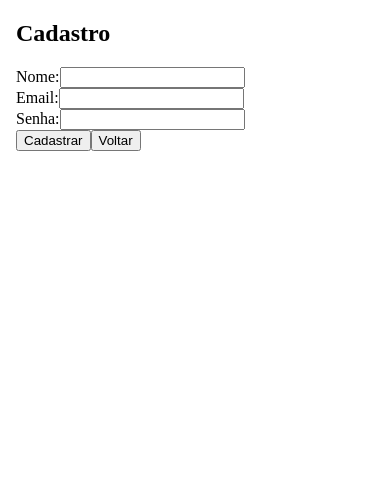
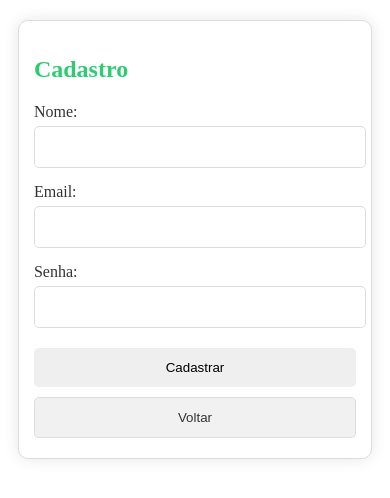
Before and after one commit to brunongomes/frontend-chat-system, an Angular app: page /register in a window 390 px wide. Shown: the top 498 px of the page. Built offline with nearby package versions, Linux system fonts and the light colour scheme.

Commit message:
refactor: improve styling

```diff
--- a/src/app/components/login/login.component.css
+++ b/src/app/components/login/login.component.css
@@ -3,14 +3,86 @@
   margin: 50px auto;
   padding: 20px;
   border: 1px solid #ddd;
-    border-radius: 5px;
+  border-radius: 10px;
+  background: #fff;
+  box-shadow: 0 0 15px rgba(0,0,0,0.1);
+}
+
+@media (max-width: 480px) {
+  .container {
+      width: 90%;
+      margin: 20px auto;
+      padding: 15px;
+  }
 }
 
 .form-group {
   margin-bottom: 15px;
 }
 
+.form-group label {
+  display: block;
+  margin-bottom: 5px;
+  font-weight: 500;
+  color: #333;
+}
+
+.form-group input {
+  width: 95%;
+  padding: 12px;
+  border: 1px solid #ddd;
+  border-radius: 5px;
+  font-size: 14px;
+  transition: all 0.3s ease;
+}
+
+.form-group input:focus {
+  outline: none;
+  border-color: #4a90e2;
+  box-shadow: 0 0 5px rgba(74, 144, 226, 0.2);
+}
+
 .error {
-    color: red;
+  color: #e74c3c;
   font-size: 0.9em;
+  padding: 5px;
+  background: #f8d7da;
+  border-radius: 4px;
+  margin-top: 5px;
 }
+
+.btn {
+  width: 100%;
+  padding: 12px;
+  border: none;
+  border-radius: 5px;
+  font-weight: 500;
+  cursor: pointer;
+  transition: all 0.3s ease;
+  margin: 5px 0;
+}
+
+.btn:first-child {
+  background: linear-gradient(135deg, #4a90e2, #357abd);
+  color: white;
+}
+
+.btn:first-child:hover {
+  background: linear-gradient(135deg, #357abd, #2d6a9c);
+  transform: translateY(-1px);
+}
+
+.btn:last-child {
+  background: #f1f1f1;
+  color: #333;
+  border: 1px solid #ddd;
+}
+
+.btn:last-child:hover {
+  background: #e8e8e8;
+}
+
+.container h2 {
+  color: #4a90e2;
+  margin-bottom: 20px;
+}
--- a/src/app/components/register/register.component.css
+++ b/src/app/components/register/register.component.css
@@ -0,0 +1,88 @@
+.container {
+    max-width: 400px;
+    margin: 50px auto;
+    padding: 20px;
+    border: 1px solid #ddd;
+    border-radius: 10px;
+    background: #fff;
+    box-shadow: 0 0 15px rgba(0,0,0,0.1);
+}
+
+@media (max-width: 480px) {
+    .container {
+        width: 90%;
+        margin: 20px auto;
+        padding: 15px;
+    }
+}
+
+.form-group {
+    margin-bottom: 15px;
+}
+
+.form-group label {
+    display: block;
+    margin-bottom: 5px;
+    font-weight: 500;
+    color: #333;
+}
+
+.form-group input {
+    width: 95%;
+    padding: 12px;
+    border: 1px solid #ddd;
+    border-radius: 5px;
+    font-size: 14px;
+    transition: all 0.3s ease;
+}
+
+.form-group input:focus {
+    outline: none;
+    border-color: #2ecc71;
+    box-shadow: 0 0 5px rgba(46, 204, 113, 0.2);
+}
+
+.error {
+    color: #e74c3c;
+    font-size: 0.9em;
+    padding: 5px;
+    background: #f8d7da;
+    border-radius: 4px;
+    margin-top: 5px;
+}
+
+.btn {
+    width: 100%;
+    padding: 12px;
+    border: none;
+    border-radius: 5px;
+    font-weight: 500;
+    cursor: pointer;
+    transition: all 0.3s ease;
+    margin: 5px 0;
+}
+
+.btn:first-child {
+    background: linear-gradient(135deg, #2ecc71, #27ae60);
+    color: white;
+}
+
+.btn:first-child:hover {
+    background: linear-gradient(135deg, #27ae60, #219a52);
+    transform: translateY(-1px);
+}
+
+.btn:last-child {
+    background: #f1f1f1;
+    color: #333;
+    border: 1px solid #ddd;
+}
+
+.btn:last-child:hover {
+    background: #e8e8e8;
+}
+
+.container h2 {
+    color: #2ecc71;
+    margin-bottom: 20px;
+}
```
Lines whose indentation alone changed are shown as unchanged.
